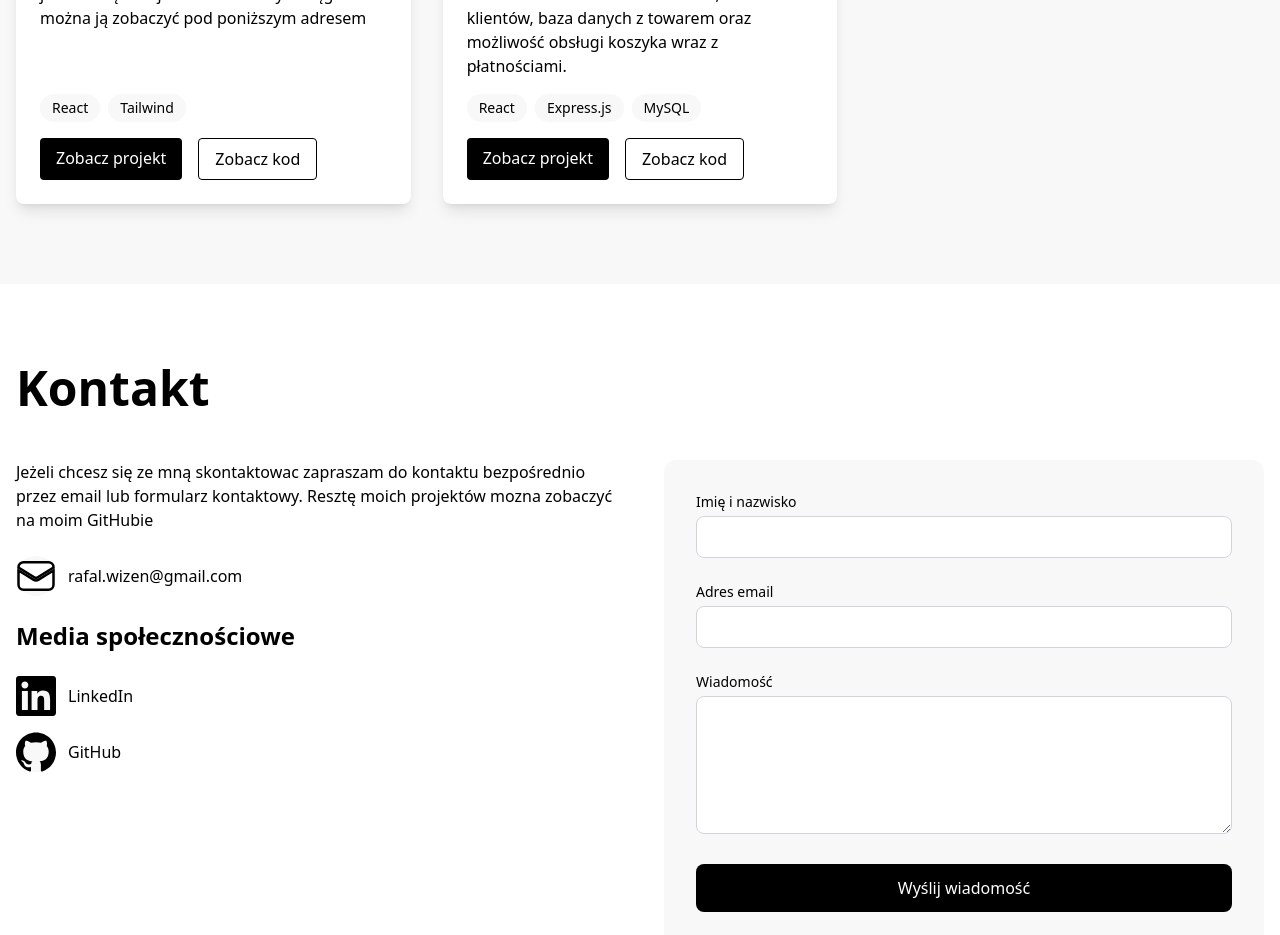
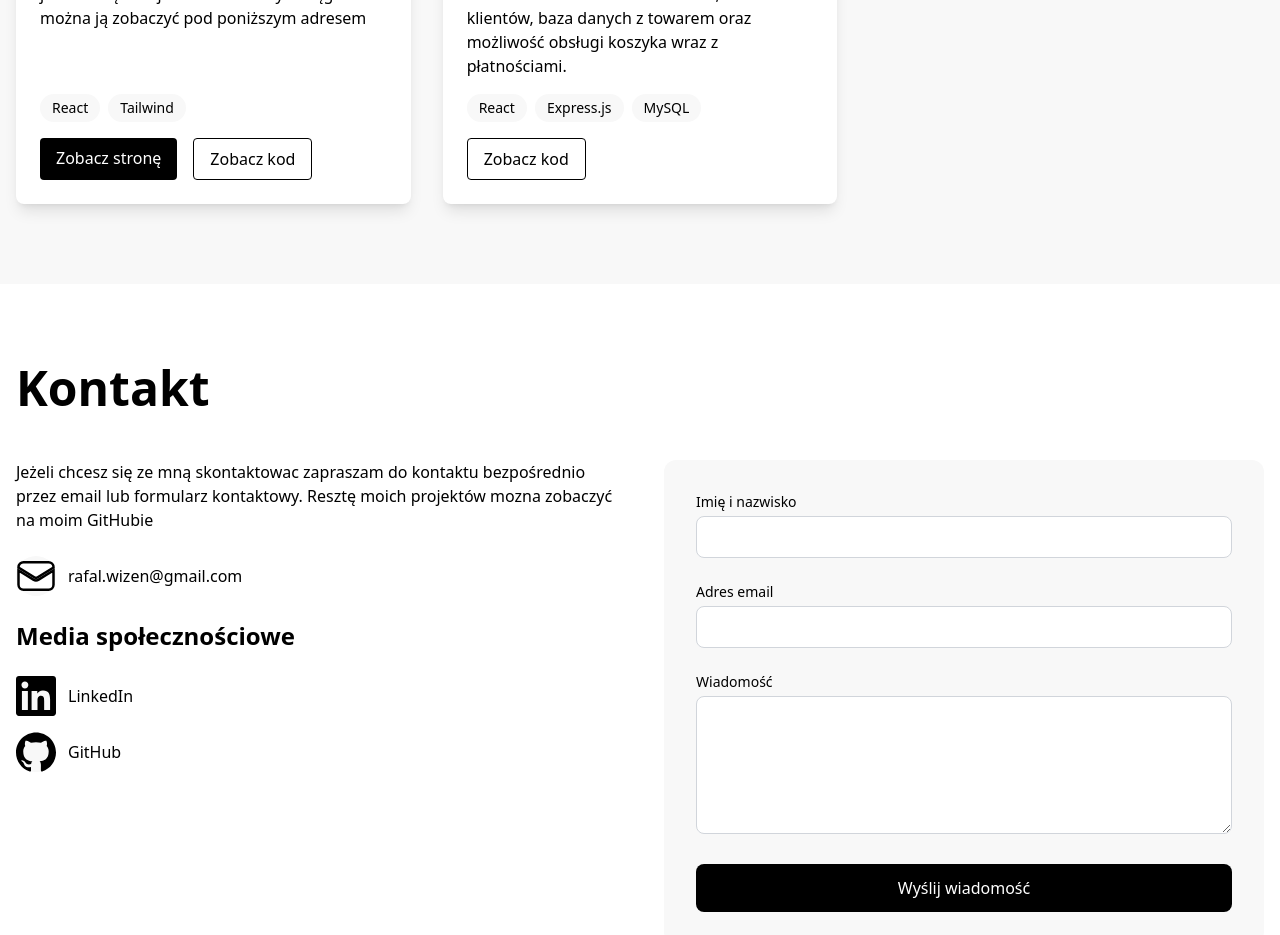
Before and after one commit to rafalwizen/portfolio-website-2, a React (Vite) app: page / in a window 1280 px wide. Shown: the part 2980-3915 px from the top of the page. Built offline with nearby package versions, Linux system fonts and the light colour scheme.

Commit message:
Add links to projects GitHub

```diff
--- a/src/components/projects/projectsData.ts
+++ b/src/components/projects/projectsData.ts
@@ -10,7 +10,7 @@ export const projects: Project[] = [
             en: ['src/assets/images/photographer-website-1.jpg', 'src/assets/images/photographer-website-2.jpg']
         },
         liveUrl: 'http://rozbickipawel.pl/',
-        githubUrl: 'https://github.com/username/project1'
+        githubUrl: 'https://github.com/rafalwizen/photographer-website'
     },
     {
         title: 'projects.bike-shop.title',
@@ -26,7 +26,7 @@ export const projects: Project[] = [
                 'src/assets/images/bike-shop-en-2.jpg'
             ]
         },
-        liveUrl: 'https://project2.com',
-        githubUrl: 'https://github.com/username/project2'
+        liveUrl: '',
+        githubUrl: 'https://github.com/rafalwizen/bike-shop'
     }
 ];
--- a/src/locales/en.json
+++ b/src/locales/en.json
@@ -22,7 +22,7 @@
   },
   "portfolio": {
     "title": "My Projects",
-    "viewProject": "View Project",
+    "viewProject": "View Website",
     "viewCode": "View Code"
   },
   "contact": {
--- a/src/locales/pl.json
+++ b/src/locales/pl.json
@@ -22,7 +22,7 @@
   },
   "portfolio": {
     "title": "Moje projekty",
-    "viewProject": "Zobacz projekt",
+    "viewProject": "Zobacz stronę",
     "viewCode": "Zobacz kod"
   },
   "contact": {
```
